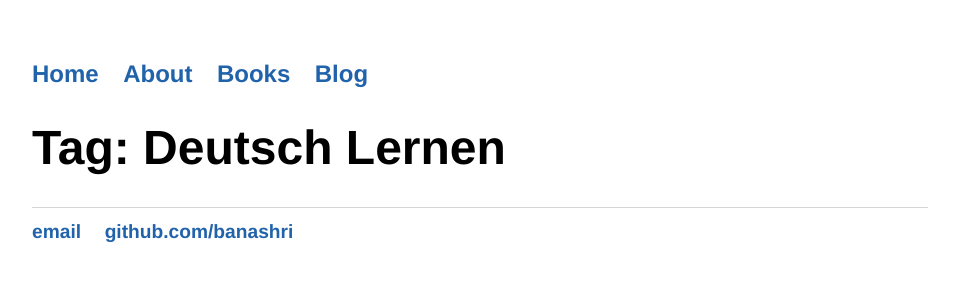
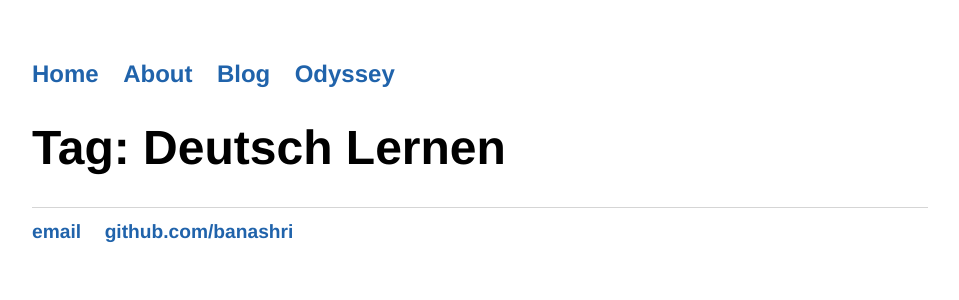
Before and after one commit to Banashri/banashri.github.io, a Jekyll site: the page built from tag/Deutsch Lernen.md, in a window 1280 px wide. Shown: the top 300 px of the page, without its empty margins (160-1119 px from the left). Built offline with Jekyll 4.4.1, drawn with Linux system fonts in a browser that asks for light colours.

Commit message:
War and Peace

```diff
--- a/_layouts/default.html
+++ b/_layouts/default.html
@@ -10,8 +10,8 @@
 	    		<ul>
 	        		<li><a href="/">Home</a></li>
 		        	<li><a href="/about">About</a></li>
-	        		<li><a href="/books">Books</a></li>
 	        		<li><a href="/blog">Blog</a></li>
+	        		<li><a href="/books">Odyssey</a></li>
 	    		</ul>
 			</nav>
 			<div class="container">
```
